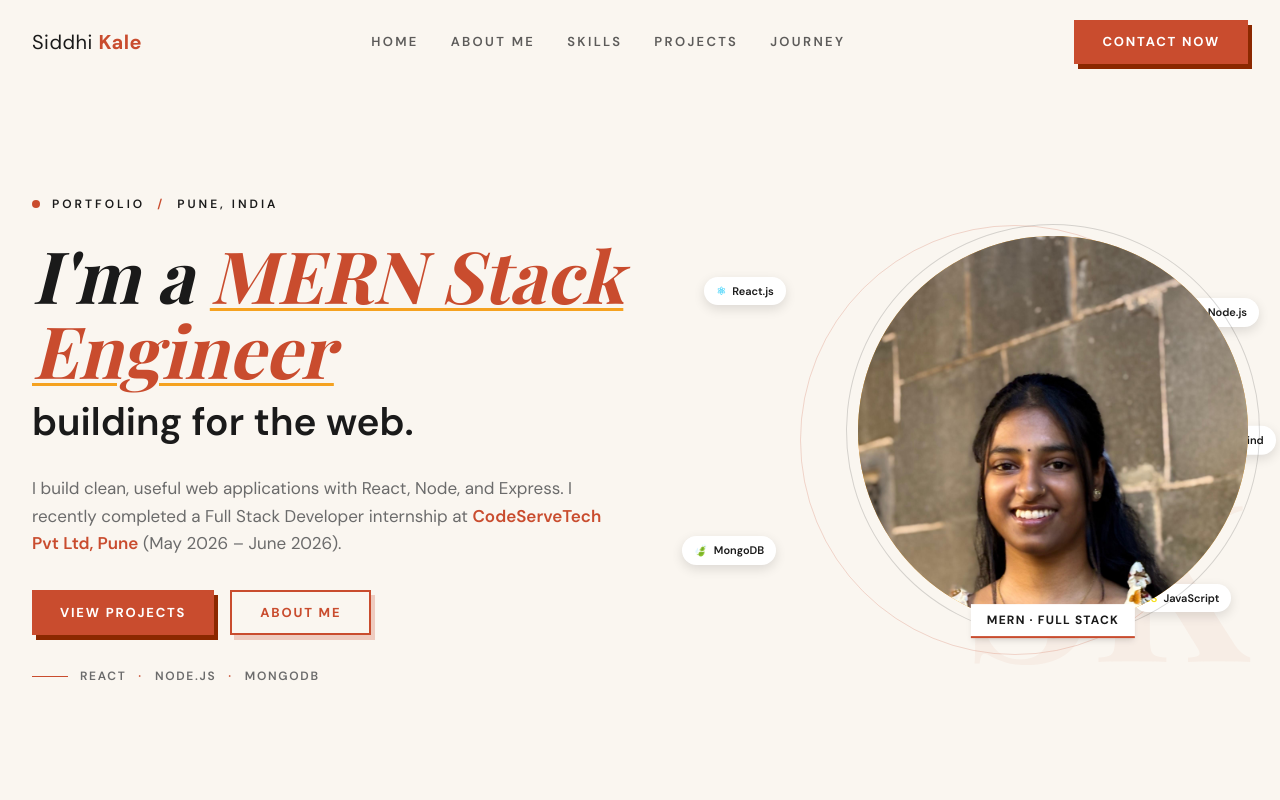
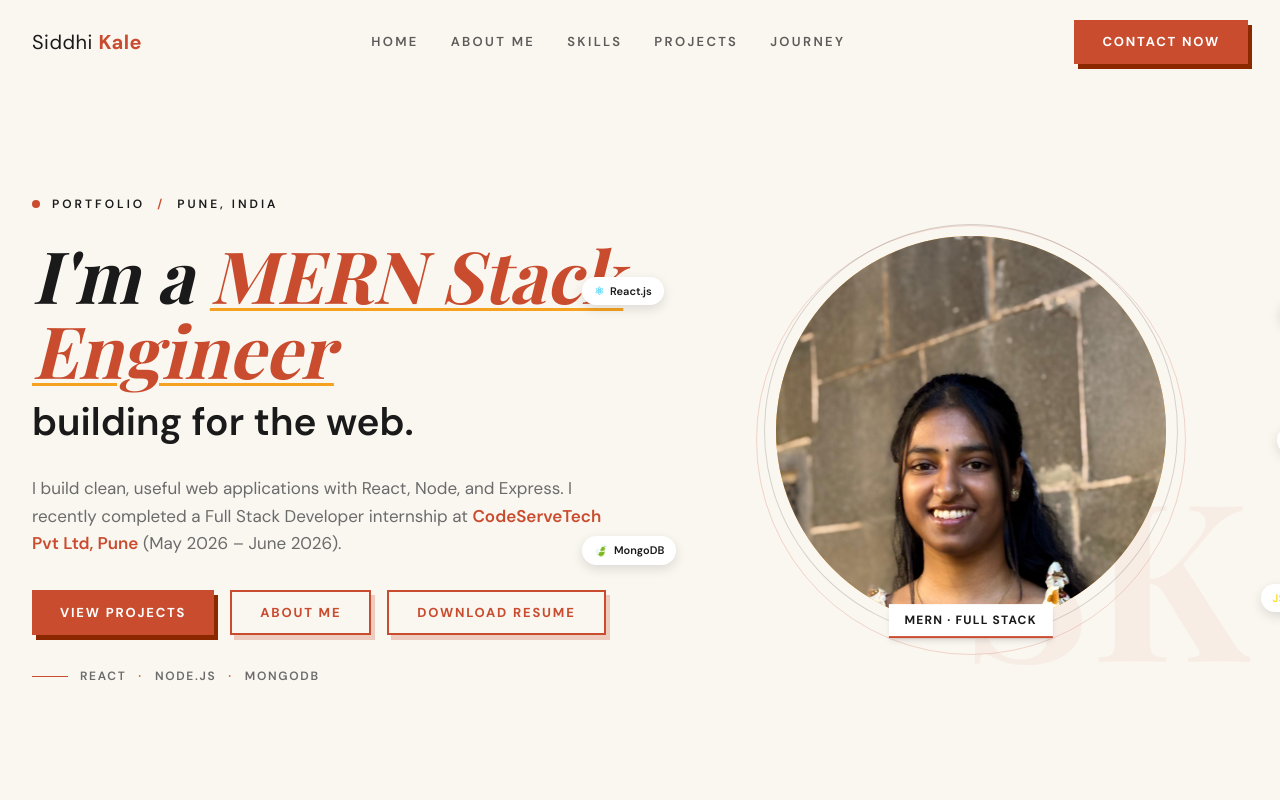
Before and after one commit to Siddhi0623/Portflio, a React (Vite) app: page / in a window 1280 px wide. Shown: the top 800 px of the page. Built offline with nearby package versions, Linux system fonts and the light colour scheme; a web font is replaced by a local one.

Commit message:
Fix project layout and add resume

```diff
--- a/src/components/Hero.jsx
+++ b/src/components/Hero.jsx
@@ -58,6 +58,7 @@ export default function Hero() {
           <div className="mt-8 flex flex-wrap gap-4">
             <a href="#projects" className="btn-terra">View Projects</a>
             <a href="#about" className="btn-terra-outline">About Me</a>
+            <a href="/Siddhi_Kale_FullStack_Resume.pdf" download className="btn-terra-outline">Download Resume</a>
           </div>
 
           <div className="mt-8 flex flex-wrap items-center gap-x-3 gap-y-2 text-[12px] font-semibold uppercase tracking-[0.14em] text-muted">
@@ -68,10 +69,10 @@ export default function Hero() {
           </div>
         </div>
 
-        <div className="relative flex min-h-[320px] items-center justify-center animate-fade-up md:min-h-[430px] md:justify-end">
+        <div className="relative flex min-h-[320px] items-center justify-center animate-fade-up md:min-h-[430px]">
           <div
             aria-hidden="true"
-            className="absolute left-1/2 top-1/2 -translate-x-1/2 -translate-y-1/2 rounded-full border border-terracotta/20 md:left-[58%]"
+            className="absolute left-1/2 top-1/2 -translate-x-1/2 -translate-y-1/2 rounded-full border border-terracotta/20"
             style={{ width: 'min(76vw, 430px)', height: 'min(76vw, 430px)' }}
           />
 
@@ -79,19 +80,19 @@ export default function Hero() {
             SK
           </span>
 
-          <div className="float-chip absolute left-[2%] top-[12%] hidden lg:flex">
+          <div className="float-chip absolute z-20 hidden lg:flex" style={{ top: '12%', left: '-20%' }}>
             <span style={{ color: '#61DAFB' }}>⚛</span> React.js
           </div>
-          <div className="float-chip absolute right-[-2%] top-[17%] hidden lg:flex">
+          <div className="float-chip absolute z-20 hidden lg:flex" style={{ top: '17%', right: '-20%' }}>
             <span style={{ color: '#68A063' }}>⬡</span> Node.js
           </div>
-          <div className="float-chip absolute bottom-[21%] left-[-2%] hidden lg:flex">
+          <div className="float-chip absolute z-20 hidden lg:flex" style={{ bottom: '21%', left: '-20%' }}>
             <span style={{ color: '#4DB33D' }}>🍃</span> MongoDB
           </div>
-          <div className="float-chip absolute bottom-[10%] right-[3%] hidden lg:flex">
+          <div className="float-chip absolute z-20 hidden lg:flex" style={{ bottom: '10%', right: '-20%' }}>
             <span style={{ color: '#F7DF1E' }}>JS</span> JavaScript
           </div>
-          <div className="float-chip absolute right-[-5%] top-1/2 hidden -translate-y-1/2 lg:flex">
+          <div className="float-chip absolute z-20 hidden -translate-y-1/2 lg:flex" style={{ top: '50%', right: '-20%' }}>
             <span style={{ color: '#38BDF8' }}>◈</span> Tailwind
           </div>
 
--- a/src/components/Projects.jsx
+++ b/src/components/Projects.jsx
@@ -24,7 +24,7 @@ const projects = [
     highlights: ['Plan-tier & redundancy detection', 'API credits vs retail comparison', 'Annual billing discount analysis', 'Clean minimal landing flow'],
     stack: ['Next.js', 'React', 'TypeScript', 'Tailwind'],
     live: 'https://ai-audit-spend-eight.vercel.app/',
-    flip: true,
+    flip: false,
   },
   {
     tag: 'Marketing Site',
```
Also changed, not shown: 1 other file (tests, documents, lock files or other folders).
